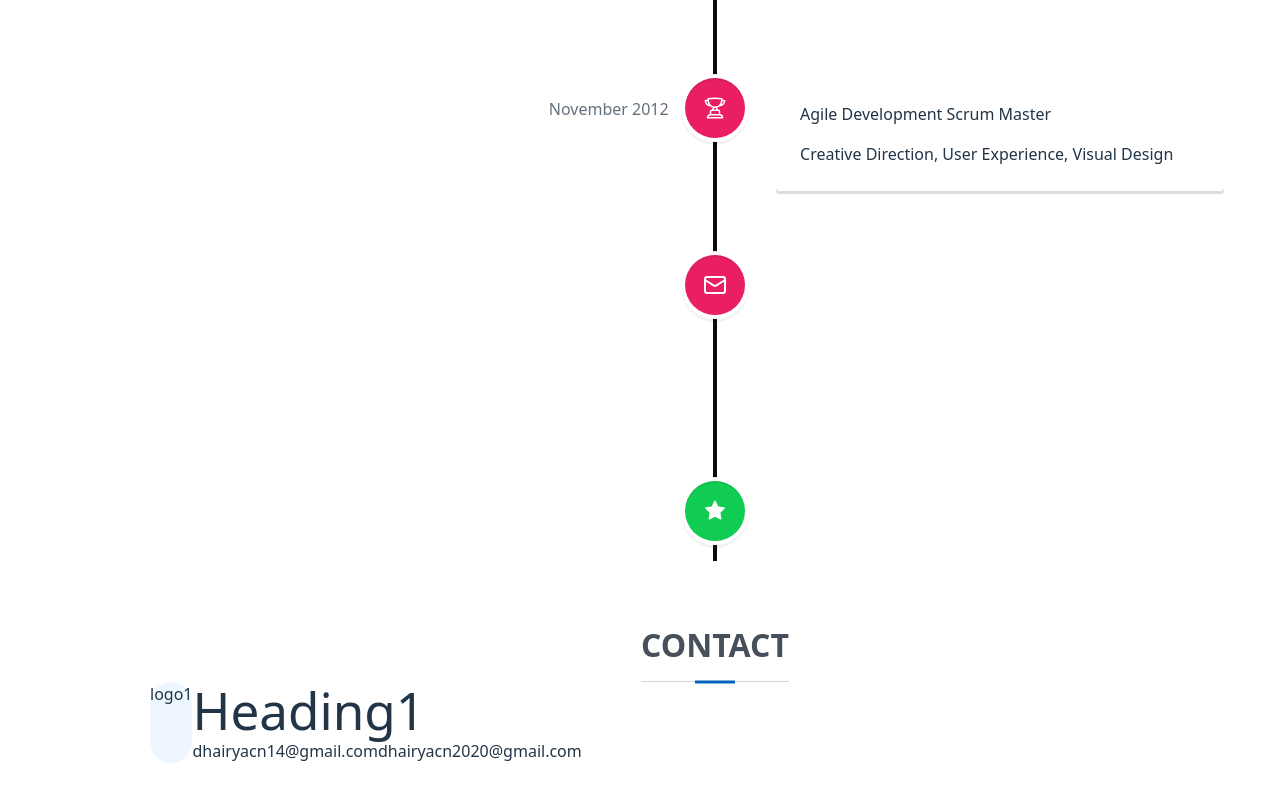
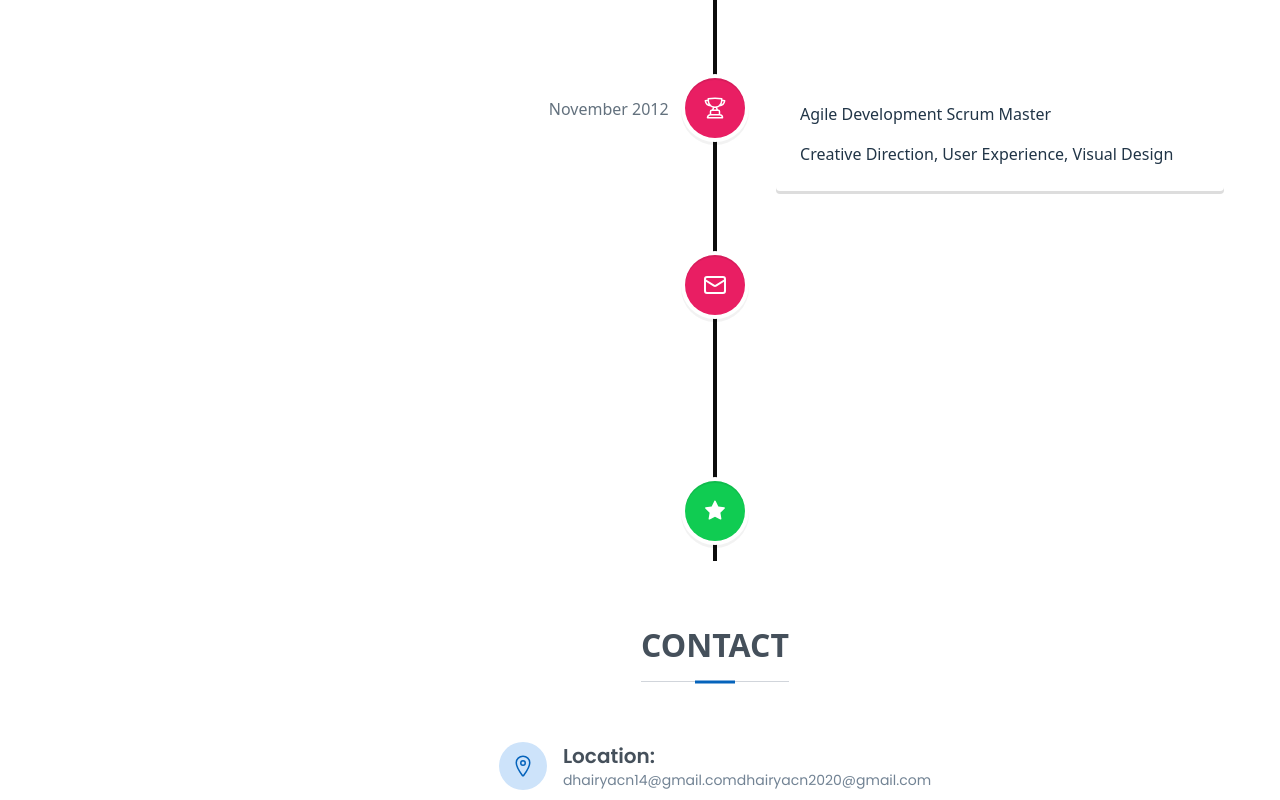
Before and after one commit to DhairyaVardhanChauhan/PersonalPortfolio, a React (Vite) app: page / in a window 1280 px wide. Shown: the part 5707-6507 px from the top of the page. Before the commit the page ends 6480 px from the top, so only its background shows below. Built offline with nearby package versions, Linux system fonts and the light colour scheme; a web font is replaced by a local one.

Commit message:
changes added

```diff
--- a/src/Components/ReachOut.jsx
+++ b/src/Components/ReachOut.jsx
@@ -1,23 +1,24 @@
 import React from "react";
+import { IoLocationOutline } from "react-icons/io5";
 
 const data = [
   {
-    logo: "logo1",
-    heading: "Heading1",
+    logo: <IoLocationOutline className="h-6 w-6 text-blue"></IoLocationOutline>,
+    heading: "Location:",
     extraDetails: ["dhairyacn14@gmail.com", "dhairyacn2020@gmail.com"],
   },
 ];
 
 const ReachOut = () => {
   return (
-    <div className="flex flex-col">
+    <div className="flex flex-col mt-[60px]">
       {data.map((item) => {
         return (
-          <div className="flex">
-            <div className="bg-[#eef7ff] rounded-full items-center justify-center">{item.logo}</div>
+          <div className="flex justify-center">
+            <div className="bg-[#cde3fa] flex rounded-full items-center justify-center h-12 w-12 mr-4">{item.logo}</div>
             <div>
-              <h1>{item.heading}</h1>
-              <p>{item.extraDetails}</p>
+              <h3 className="text-xl font-semibold text-[#45505b] font-popins">{item.heading}</h3>
+              <p className="text-[#728394] font-popins text-sm">{item.extraDetails}</p>
             </div>
           </div>
         );
```
